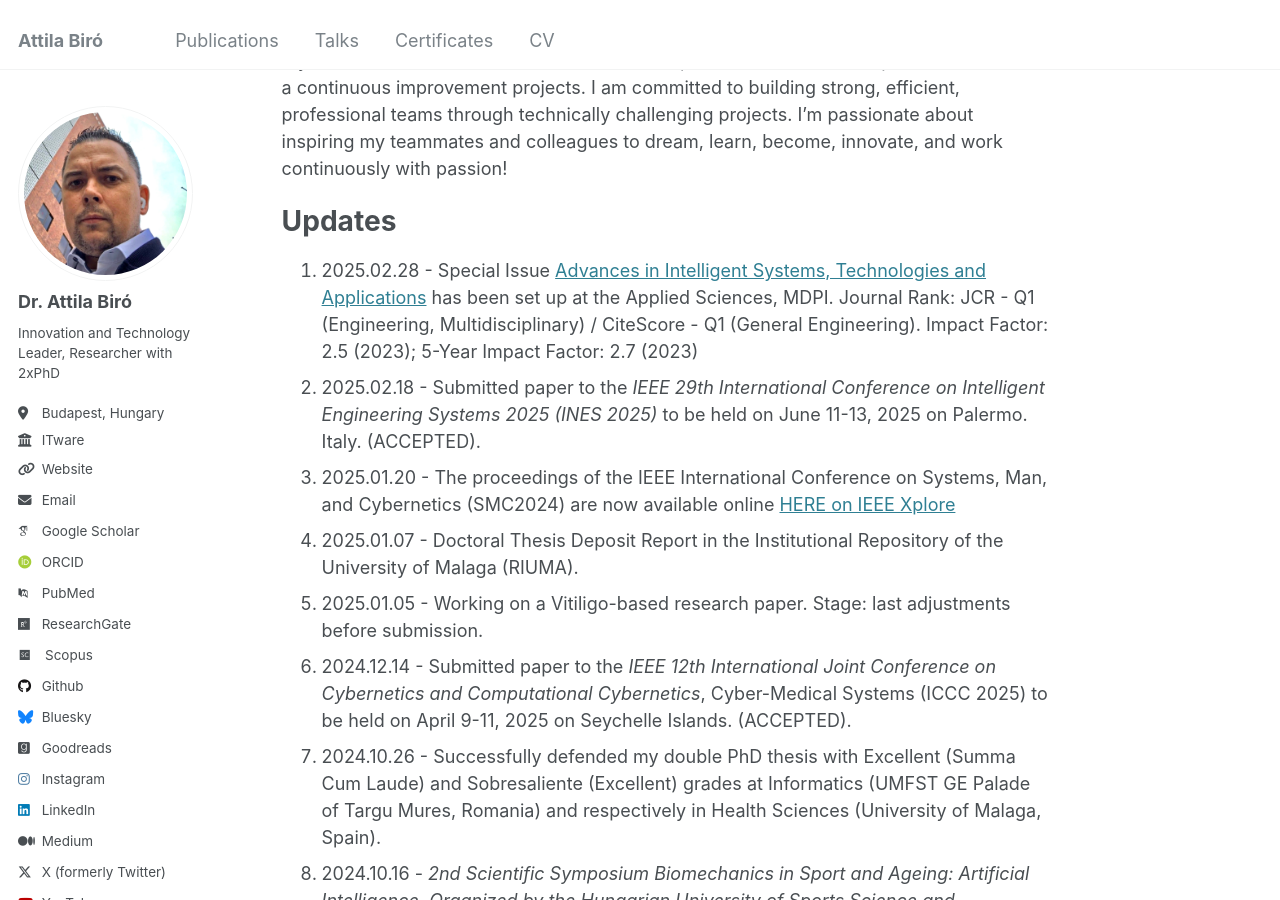
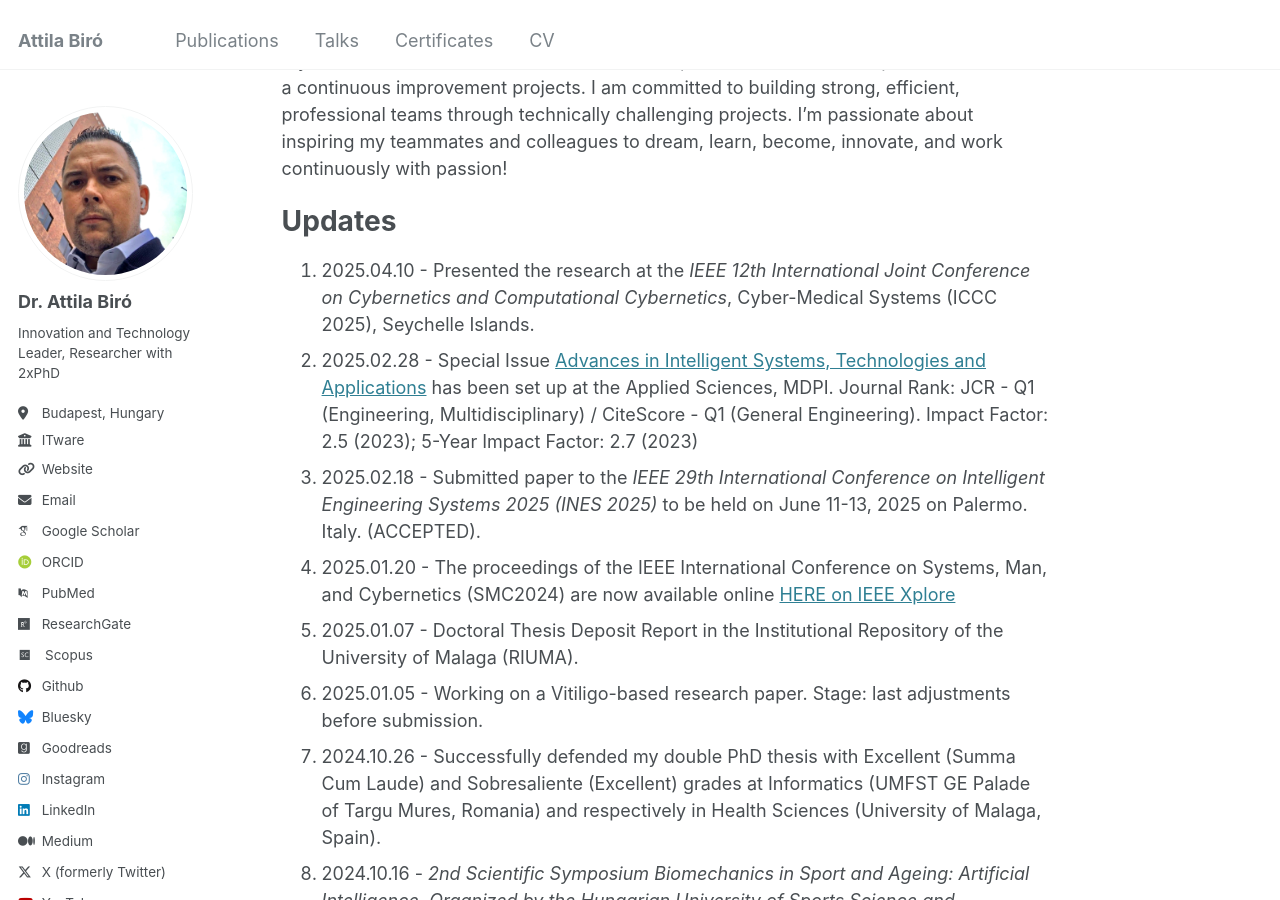
Before and after one commit to biroka/biroka.github.io, a Jekyll site: the page built from _pages/about.md, in a window 1280 px wide and 900 px high, scrolled down 439 px. Built offline with Jekyll 4.4.1, drawn with Linux system fonts in a browser that asks for light colours; some web fonts are replaced.

Commit message:
Update about.md

```diff
--- a/_pages/about.md
+++ b/_pages/about.md
@@ -18,12 +18,12 @@ My motivation is to ensure the business development /software development /resea
 
 Updates
 ======
-1. 2025.02.28 - Special Issue [Advances in Intelligent Systems, Technologies and Applications](https://www.mdpi.com/journal/applsci/special_issues/5IQ6DOHB42) has been set up at the Applied Sciences, MDPI. Journal Rank: JCR - Q1 (Engineering, Multidisciplinary) / CiteScore - Q1 (General Engineering). Impact Factor: 2.5 (2023); 5-Year Impact Factor: 2.7 (2023)
-2. 2025.02.18 - Submitted paper to the _IEEE 29th International Conference on Intelligent Engineering Systems 2025 (INES 2025)_ to be held on June 11-13, 2025 on Palermo. Italy. (ACCEPTED).
-3. 2025.01.20 - The proceedings of the IEEE International Conference on Systems, Man, and Cybernetics (SMC2024) are now available online [HERE on IEEE Xplore](https://ieeexplore.ieee.org/xpl/conhome/10830919/proceeding)
-4. 2025.01.07 - Doctoral Thesis Deposit Report in the Institutional Repository of the University of Malaga (RIUMA).
-5. 2025.01.05 - Working on a Vitiligo-based research paper. Stage: last adjustments before submission.
-6. 2024.12.14 - Submitted paper to the _IEEE 12th International Joint Conference on Cybernetics and Computational Cybernetics_, Cyber-Medical Systems (ICCC 2025) to be held on April 9-11, 2025 on Seychelle Islands. (ACCEPTED).
+1. 2025.04.10 - Presented the research at the _IEEE 12th International Joint Conference on Cybernetics and Computational Cybernetics_, Cyber-Medical Systems (ICCC 2025), Seychelle Islands.
+2. 2025.02.28 - Special Issue [Advances in Intelligent Systems, Technologies and Applications](https://www.mdpi.com/journal/applsci/special_issues/5IQ6DOHB42) has been set up at the Applied Sciences, MDPI. Journal Rank: JCR - Q1 (Engineering, Multidisciplinary) / CiteScore - Q1 (General Engineering). Impact Factor: 2.5 (2023); 5-Year Impact Factor: 2.7 (2023)
+3. 2025.02.18 - Submitted paper to the _IEEE 29th International Conference on Intelligent Engineering Systems 2025 (INES 2025)_ to be held on June 11-13, 2025 on Palermo. Italy. (ACCEPTED).
+4. 2025.01.20 - The proceedings of the IEEE International Conference on Systems, Man, and Cybernetics (SMC2024) are now available online [HERE on IEEE Xplore](https://ieeexplore.ieee.org/xpl/conhome/10830919/proceeding)
+5. 2025.01.07 - Doctoral Thesis Deposit Report in the Institutional Repository of the University of Malaga (RIUMA).
+6. 2025.01.05 - Working on a Vitiligo-based research paper. Stage: last adjustments before submission.
 7. 2024.10.26 - Successfully defended my double PhD thesis with Excellent (Summa Cum Laude) and Sobresaliente (Excellent) grades at Informatics (UMFST GE Palade of Targu Mures, Romania) and respectively in Health Sciences (University of Malaga, Spain).
 8. 2024.10.16 - _2nd Scientific Symposium Biomechanics in Sport and Ageing: Artificial Intelligence, Organized by the Hungarian University of Sports Science and Department of Kinesiology_, segment: Motor-cognitive function and AI in aging, Topic: "Machine learning on prediction of relative physical activity intensity using medical radar sensor and 3D accelerometer", Budapest, Hungary
 9. 2024.10.10 - Presented my research paper at the _IEEE International Conference on Systems, Man, and Cybernetics (SMC 2024)_, Topic: "_Enhanced Spatial-Temporal Analysis for EEG-Based Microsleep Detection: Integrating Kalman Filtering with Voronoi Tessellation and Adaptive Coverage Control_", Kuching, Sarawak, Malaysia
```
